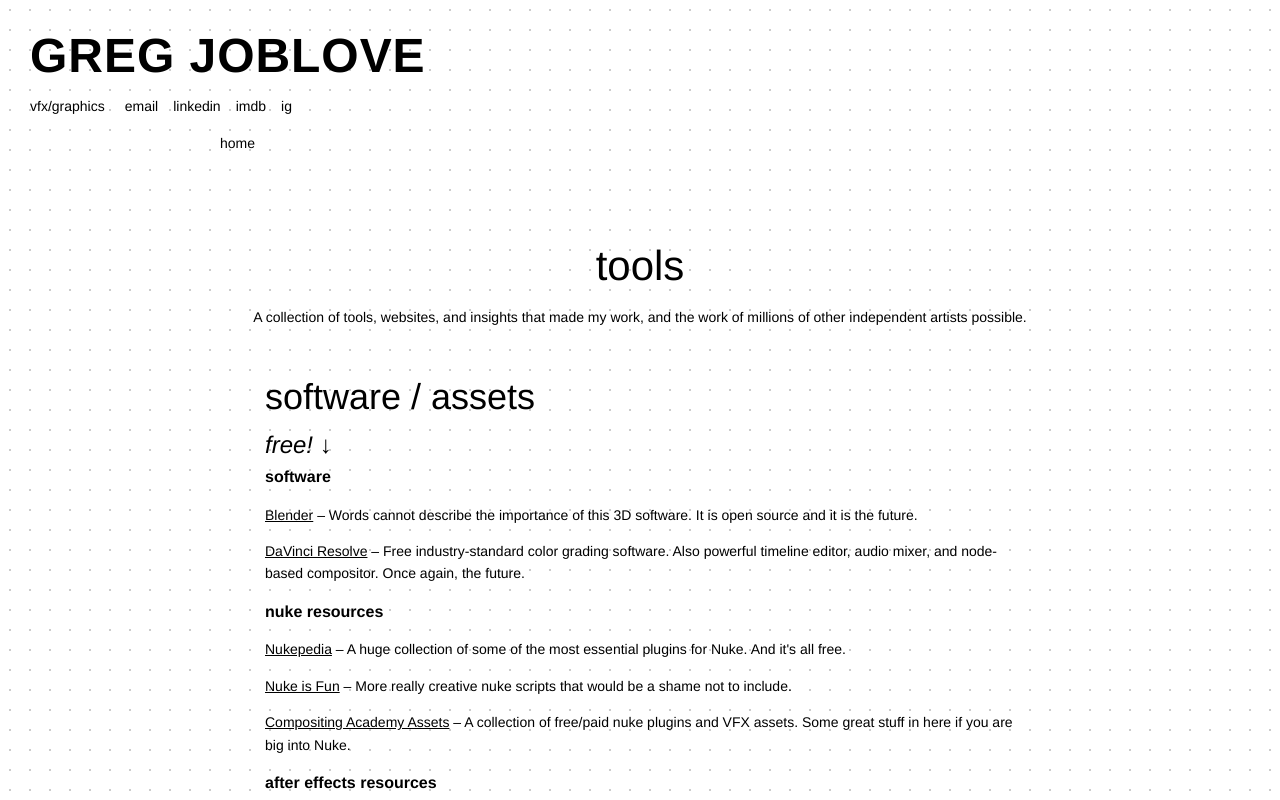
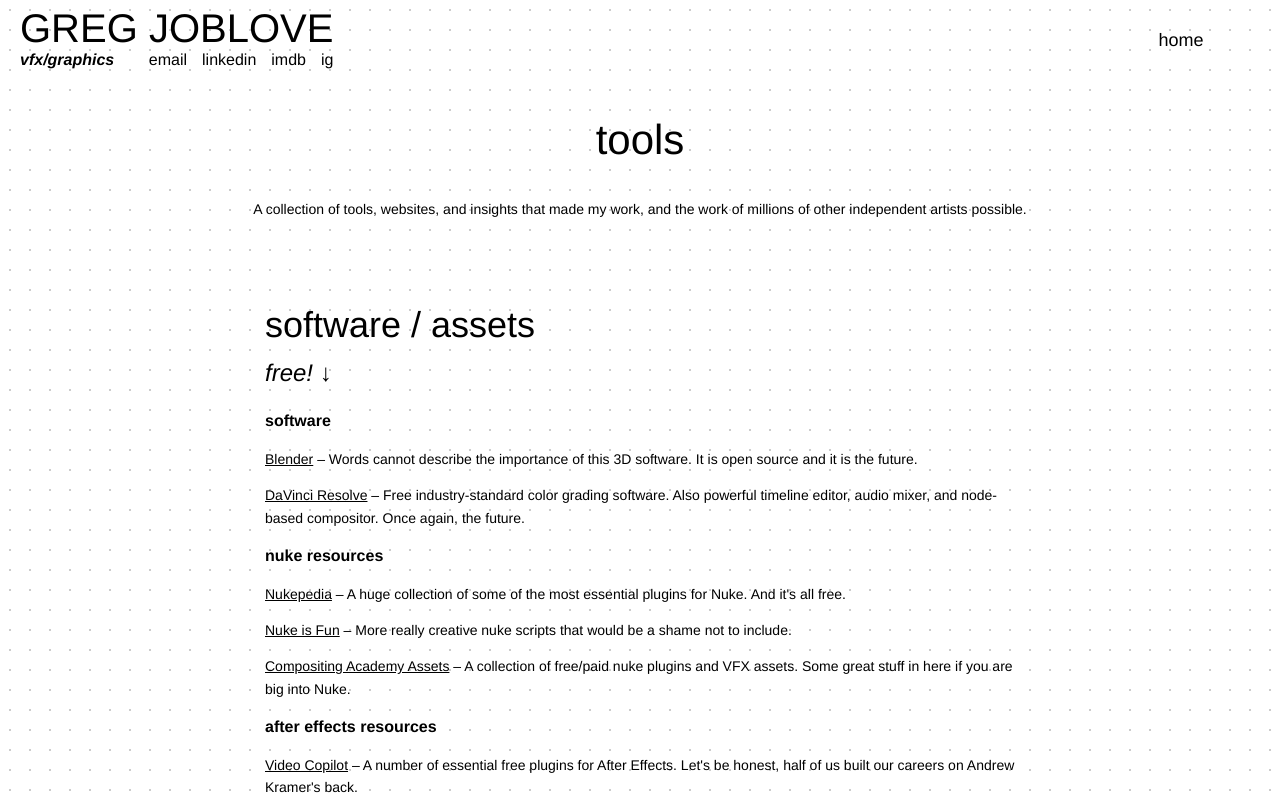
Before and after one commit to mcrich921/gjwebsite, a React (Vite) app: page /tools in a window 1280 px wide. Shown: the top 800 px of the page. Built offline with nearby package versions, Linux system fonts and the light colour scheme.

Commit message:
chore: update tools page style

```diff
--- a/src/App.css
+++ b/src/App.css
@@ -176,16 +176,26 @@
 
 /* ── Tools page styles ─────────────────────────────────────── */
 
+.tools-page {
+  position: relative;
+  font-family: Helvetica, Arial, sans-serif;
+  margin: 0 8px;
+}
+
 .homepage-info {
-  text-align: left;
-  padding: 20px 30px 0 30px;
+  position: absolute;
+  left: 12px;
+  top: 0;
+  text-align: center;
 }
 
 .homepage-info .heading {
-  font-size: clamp(24px, 5vw, 48px);
-  font-weight: bold;
+  font-size: 2.5em;
+  font-weight: normal;
   margin: 0;
-  letter-spacing: 0.02em;
+  margin-top: 8px;
+  line-height: 1;
+  text-align: left;
 }
 
 .homepage-info .heading a {
@@ -195,21 +205,23 @@
 
 .homepage-info .subtitle-container {
   display: flex;
+  justify-content: space-between;
   align-items: center;
-  gap: 20px;
-  margin-top: 4px;
+  font-family: Helvetica;
+  font-size: 16px;
 }
 
 .homepage-info .subtitle-container .subtitle {
-  font-size: 14px;
-  font-weight: normal;
+  font-size: 1em;
+  font-style: italic;
+  font-weight: bold;
   color: black;
   text-align: left;
+  margin-top: 0;
 }
 
 .homepage-info .link-container a {
-  font-size: 14px;
-  color: inherit;
+  color: black;
   text-decoration: none;
 }
 
@@ -218,21 +230,25 @@
 }
 
 .tools-page .body {
-  max-width: 900px;
-  margin: 0 auto;
-  padding: 0 30px;
+  text-align: center;
 }
 
 .tools-page .navbar {
+  position: fixed;
+  right: 3%;
+  top: 5%;
+  transform: translateY(-50%);
   display: flex;
+  flex-direction: column;
+  align-items: flex-start;
   gap: 20px;
-  padding: 16px 0 0 0;
+  padding: 20px;
 }
 
 .tools-page .navbar a,
 .tools-page .navbar .tools-link {
-  font-size: 14px;
-  color: inherit;
+  font-size: 18px;
+  color: black;
   text-decoration: none;
 }
 
@@ -246,7 +262,7 @@
 }
 
 .tools-page .centered-heading {
-  margin: 0 0 10px 0;
+  margin: 0.67em 0;
 }
 
 .tools-page .centered-subtitle {
@@ -275,10 +291,13 @@
 }
 
 .tools-page .footer {
-  border-top: 1px solid #ccc;
   text-align: center;
-  padding: 20px 30px;
-  font-size: 13px;
+  padding: 20px;
+  font-size: 10px;
+  position: relative;
+  bottom: 0;
+  width: 100%;
+  margin: 0;
 }
 
 .tools-page .footer p {
@@ -286,7 +305,7 @@
 }
 
 .tools-link::after {
-  content: " → ";
+  content: "←";
   opacity: 0;
 }
 
--- a/src/components/ToolsPage.tsx
+++ b/src/components/ToolsPage.tsx
@@ -95,11 +95,17 @@
 
         {/* Content */}
         <div className="tools-content">
-          <p style={{ fontSize: "36px", marginBottom: 0 }}>software / assets</p>
+          <p style={{ fontSize: "36px", marginBottom: 0, marginTop: "36px" }}>
+            software / assets
+          </p>
           <p style={{ fontSize: "24px", fontStyle: "italic", margin: "auto" }}>
             free! ↓
           </p>
-          <p style={{ fontSize: "16px", fontWeight: "bold" }}>software</p>
+          <p
+            style={{ fontSize: "16px", fontWeight: "bold", marginTop: "16px" }}
+          >
+            software
+          </p>
 
           <p>
             <A href="https://www.blender.org/">Blender</A> – Words cannot
```
